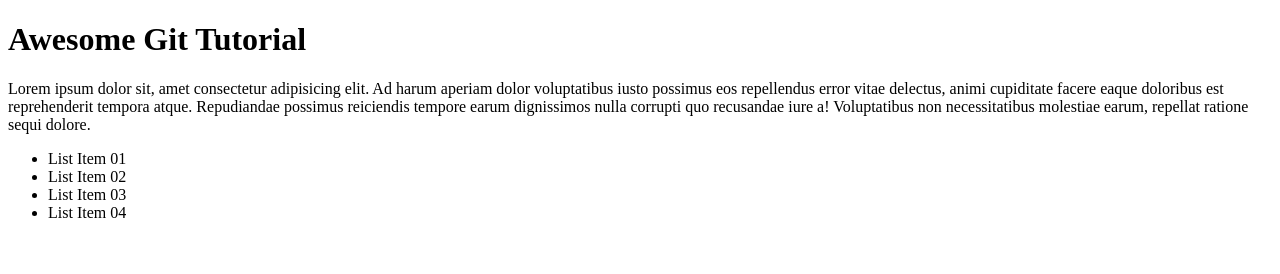
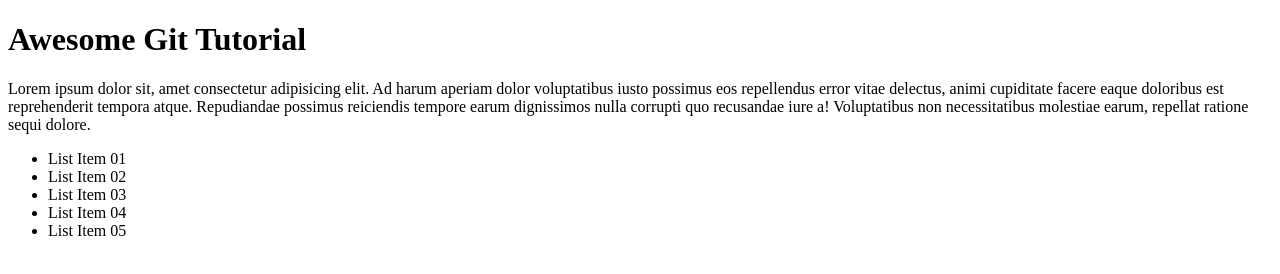
Before and after one commit to lohith021/git-tutorial, a plain HTML site: page index.html in a window 1280 px wide. Drawn offline with Linux system fonts and the light colour scheme.

Commit message:
Added another List

```diff
--- a/index.html
+++ b/index.html
@@ -13,6 +13,7 @@
     <li>List Item 02</li>
     <li>List Item 03</li>
     <li>List Item 04</li>
+    <li>List Item 05</li>
   </ul>
 </body>
 </html>
```
